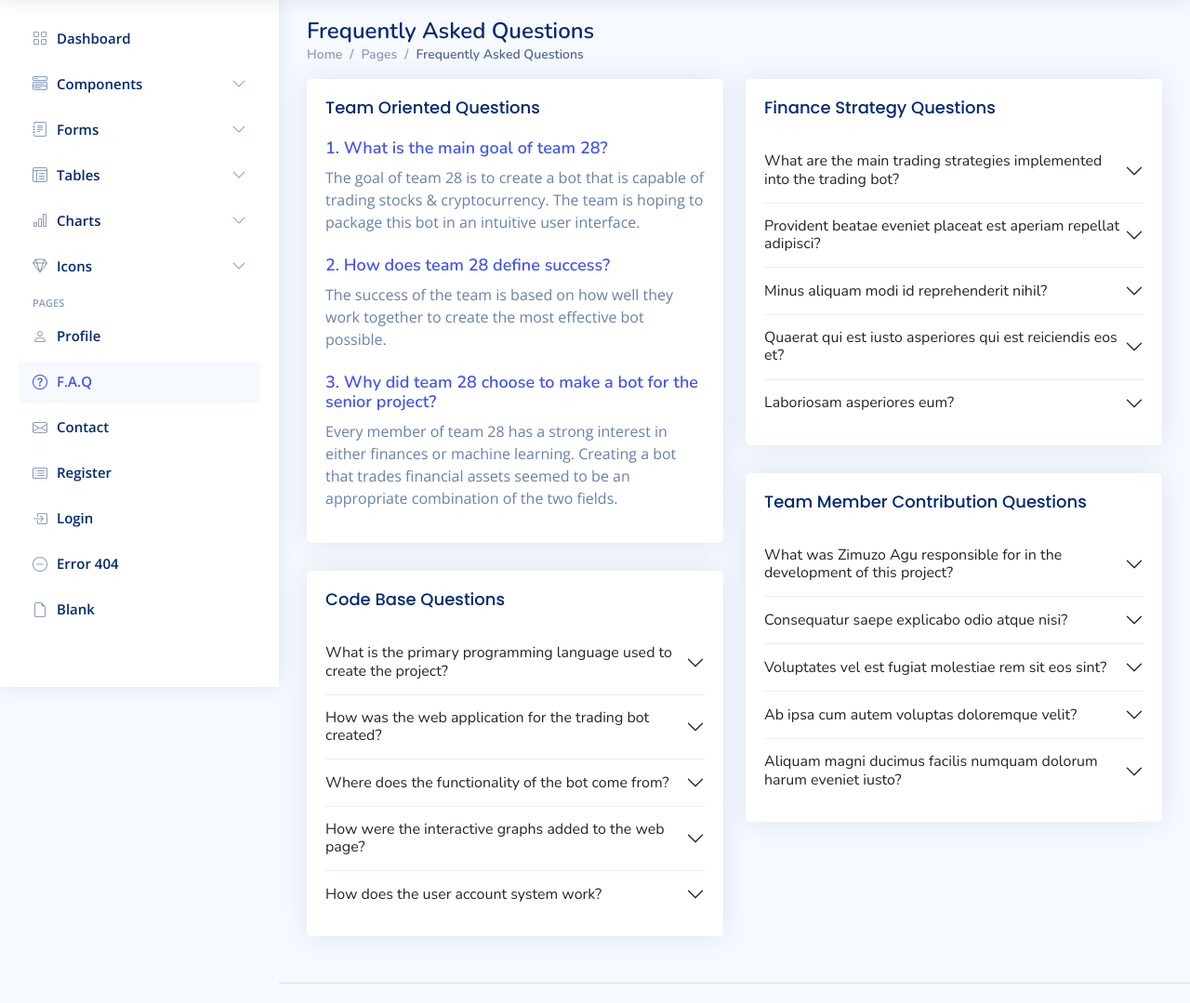
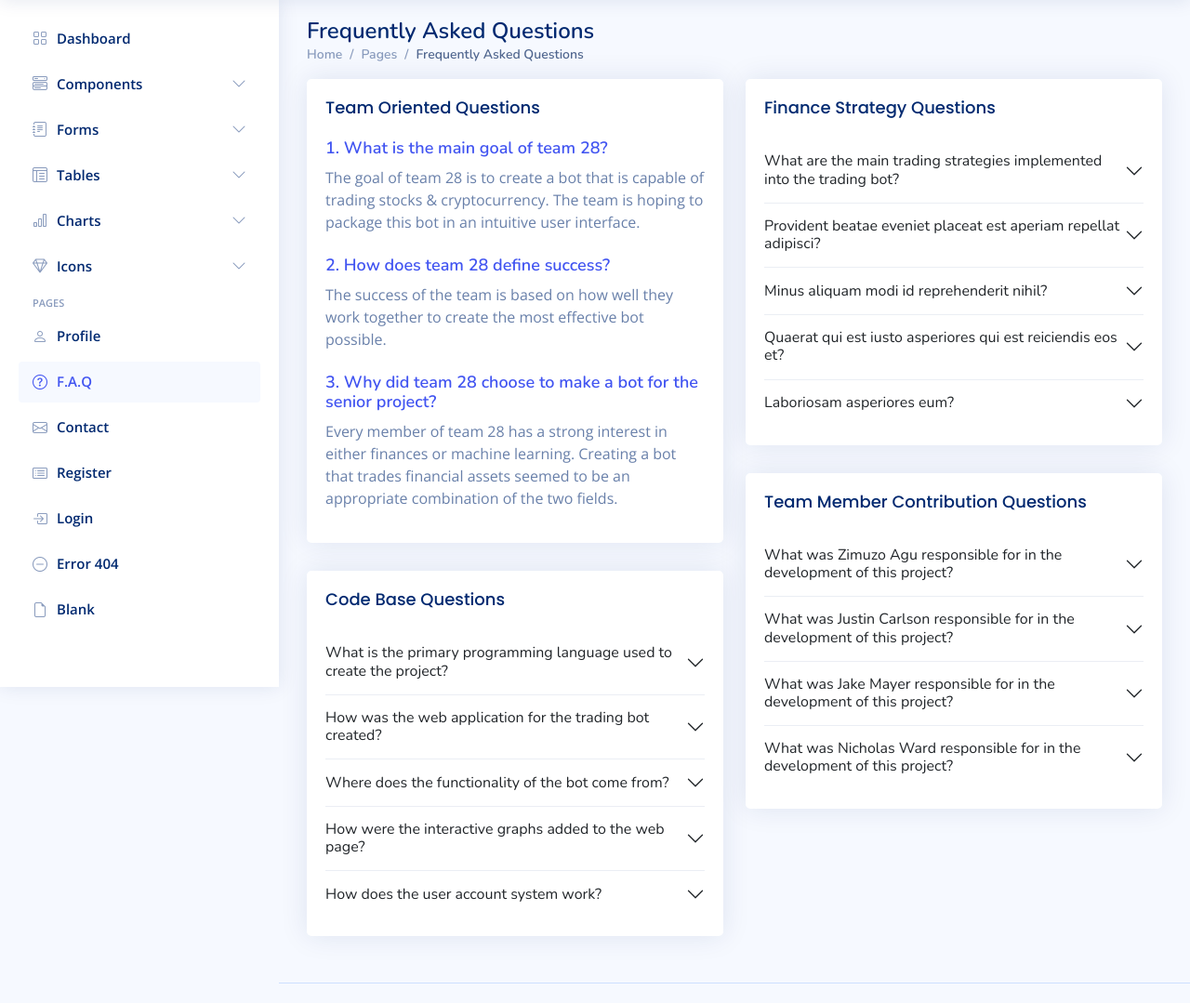
Before and after one commit to JacobMayer/Blankly, a Flask app: template Flask/templates/pages-faq.html in a window 1280 px wide. Shown: the part 61-1140 px from the top of the page at 93% size. Run offline with Flask 2, Linux system fonts and the light colour scheme; the template is opened without the code that fills it, so the values that code supplies are empty; some libraries are stand-ins or nearby versions.

Commit message:
Team member contributions section added to FAQ page (nothing is in ther yet though

```diff
--- a/Flask/templates/pages-faq.html
+++ b/Flask/templates/pages-faq.html
@@ -721,7 +721,7 @@
                 <div class="accordion-item">
                   <h2 class="accordion-header">
                     <button class="accordion-button collapsed" data-bs-target="#faqsThree-2" type="button" data-bs-toggle="collapse">
-                      Consequatur saepe explicabo odio atque nisi?
+                      What was Justin Carlson responsible for in the development of this project?
                     </button>
                   </h2>
                   <div id="faqsThree-2" class="accordion-collapse collapse" data-bs-parent="#faq-group-3">
@@ -734,7 +734,7 @@
                 <div class="accordion-item">
                   <h2 class="accordion-header">
                     <button class="accordion-button collapsed" data-bs-target="#faqsThree-3" type="button" data-bs-toggle="collapse">
-                      Voluptates vel est fugiat molestiae rem sit eos sint?
+                      What was Jake Mayer responsible for in the development of this project?
                     </button>
                   </h2>
                   <div id="faqsThree-3" class="accordion-collapse collapse" data-bs-parent="#faq-group-3">
@@ -747,7 +747,7 @@
                 <div class="accordion-item">
                   <h2 class="accordion-header">
                     <button class="accordion-button collapsed" data-bs-target="#faqsThree-4" type="button" data-bs-toggle="collapse">
-                      Ab ipsa cum autem voluptas doloremque velit?
+                      What was Nicholas Ward responsible for in the development of this project?
                     </button>
                   </h2>
                   <div id="faqsThree-4" class="accordion-collapse collapse" data-bs-parent="#faq-group-3">
@@ -756,18 +756,6 @@
                     </div>
                   </div>
                 </div>
-
-                <div class="accordion-item">
-                  <h2 class="accordion-header">
-                    <button class="accordion-button collapsed" data-bs-target="#faqsThree-5" type="button" data-bs-toggle="collapse">
-                      Aliquam magni ducimus facilis numquam dolorum harum eveniet iusto?
-                    </button>
-                  </h2>
-                  <div id="faqsThree-5" class="accordion-collapse collapse" data-bs-parent="#faq-group-3">
-                    <div class="accordion-body">
-                      Aut necessitatibus maxime quis dolor et. Nihil laboriosam molestiae qui molestias placeat corrupti non quo accusamus. Nemo qui quis harum enim sed. Aliquam molestias pariatur delectus voluptas quidem qui rerum id quisquam. Perspiciatis voluptatem voluptatem eos. Vel aut minus labore at rerum eos.
-                    </div>
-                  </div>
                 </div>
 
               </div>
```
